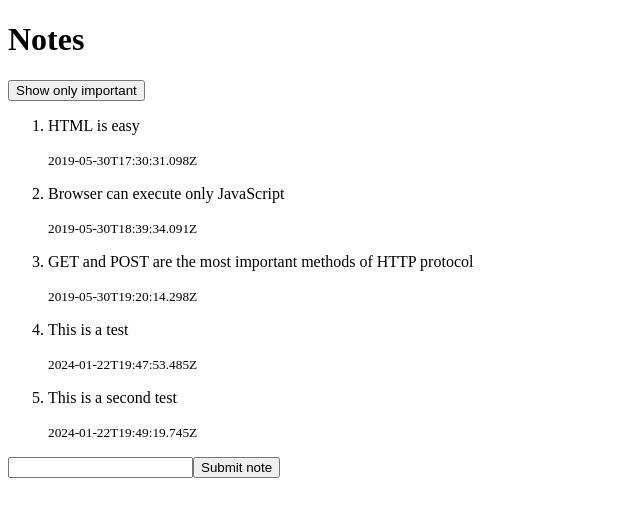
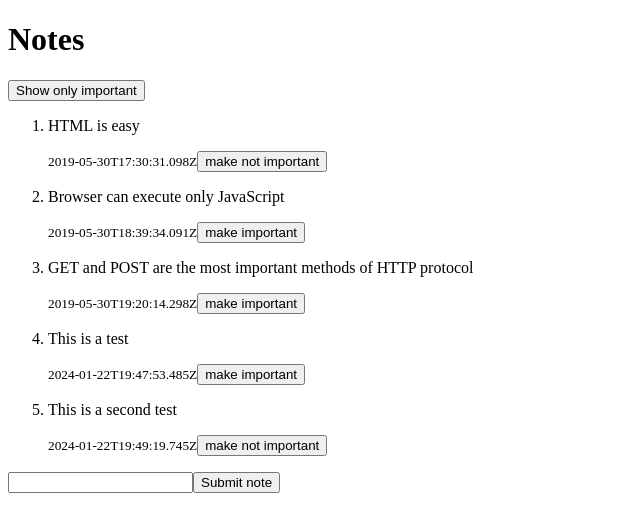
Before and after one commit to nColli/full-stack-open-2024, a React (Vite) app in the folder part2/notes-form-server-v2/: page / in a window 1280 px wide. Shown: the top 532 px of the page, without its empty margins (0-640 px from the left). Built offline with nearby package versions, Linux system fonts and the light colour scheme; data requests are answered from the project's data file.

Commit message:
change notes's importance

```diff
--- a/part2/notes-form-server-v2/db.json
+++ b/part2/notes-form-server-v2/db.json
@@ -16,7 +16,7 @@
       "id": "3",
       "content": "GET and POST are the most important methods of HTTP protocol",
       "date": "2019-05-30T19:20:14.298Z",
-      "important": true
+      "important": false
     },
     {
       "id": "a756",
@@ -28,7 +28,7 @@
       "id": "3180",
       "content": "This is a second test",
       "date": "2024-01-22T19:49:19.745Z",
-      "important": false
+      "important": true
     }
   ]
 }
--- a/part2/notes-form-server-v2/src/App.jsx
+++ b/part2/notes-form-server-v2/src/App.jsx
@@ -73,6 +73,19 @@ function App() {
       })
   }
 
+  const toggleImportanceOf = (id) => {
+    console.log(`importance of ${id} needs to be toggled`);
+
+    const url = `http://localhost:3001/notes/${id}`
+    const note = notes.find(n => n.id === id)
+    const changedNote = { ...note, important: !note.important }
+
+    axios.put(url, changedNote).then(response => {
+      setNotes(notes.map(note => note.id !== id ? note : response.data))
+    })
+  }
+
+
   const handleShowAll = () => {
     setShowAll(() => !showAll)
   }
@@ -90,7 +103,7 @@ function App() {
             return note.important === true
           })
           .map(note =>
-            <Note key={note.id} note={note} />
+            <Note key={note.id} note={note} toggleImportance={() => toggleImportanceOf(note.id)}/>
           )}
       </ol>
       <form onSubmit={addNote}>
--- a/part2/notes-form-server-v2/src/components/Note.jsx
+++ b/part2/notes-form-server-v2/src/components/Note.jsx
@@ -1,13 +1,17 @@
 /* eslint-disable react/prop-types */
 
-export const Note = ({ note }) => {
+export const Note = ({ note, toggleImportance }) => {
     const content = note.content
     const date = note.date
+
+    const label = note.important
+        ? 'make not important' : 'make important'
 
     return (
         <li>
             <p>{content}</p>
             <small>{date}</small>
+            <button onClick={toggleImportance}>{label}</button>
         </li>
     )
 }
```
